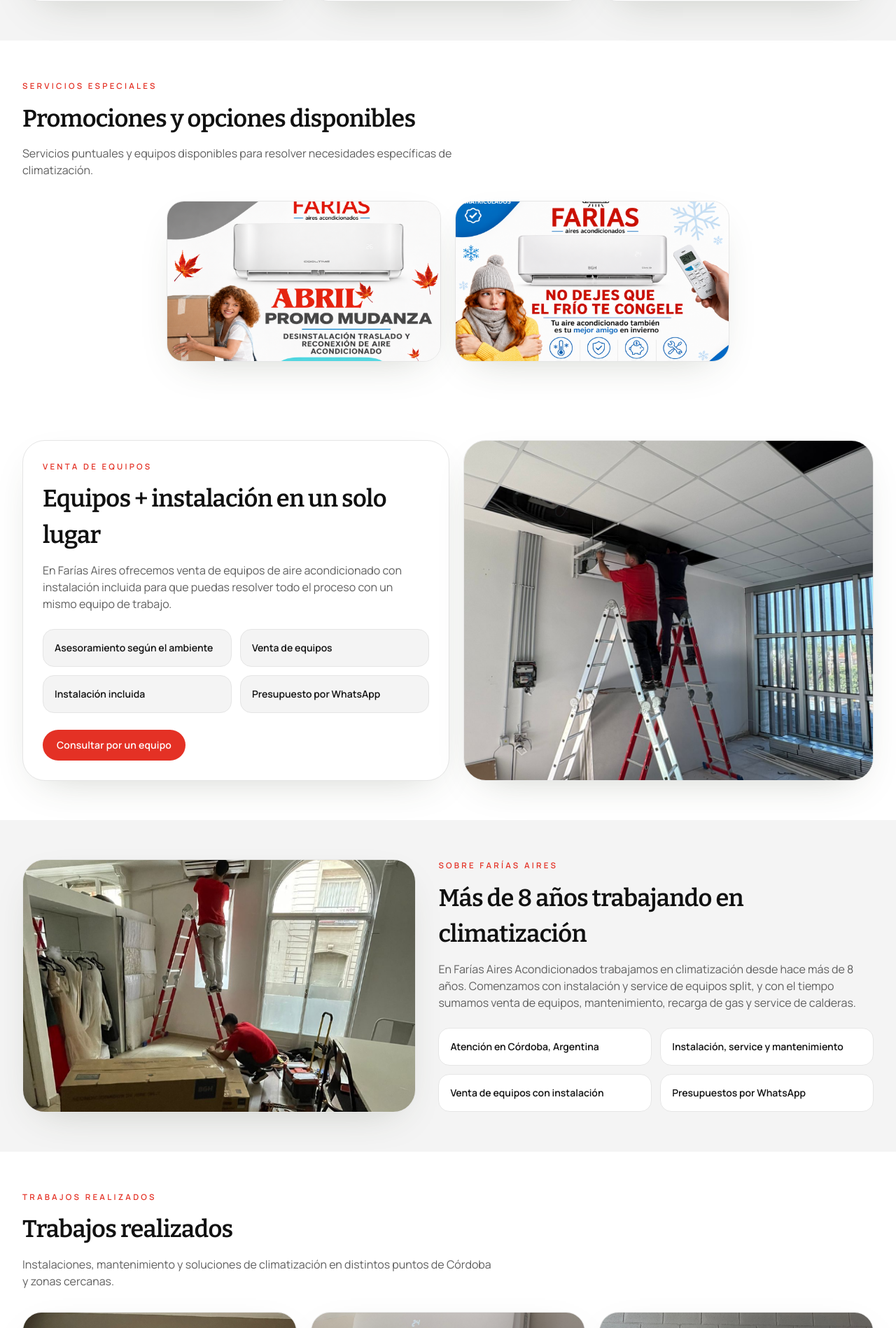
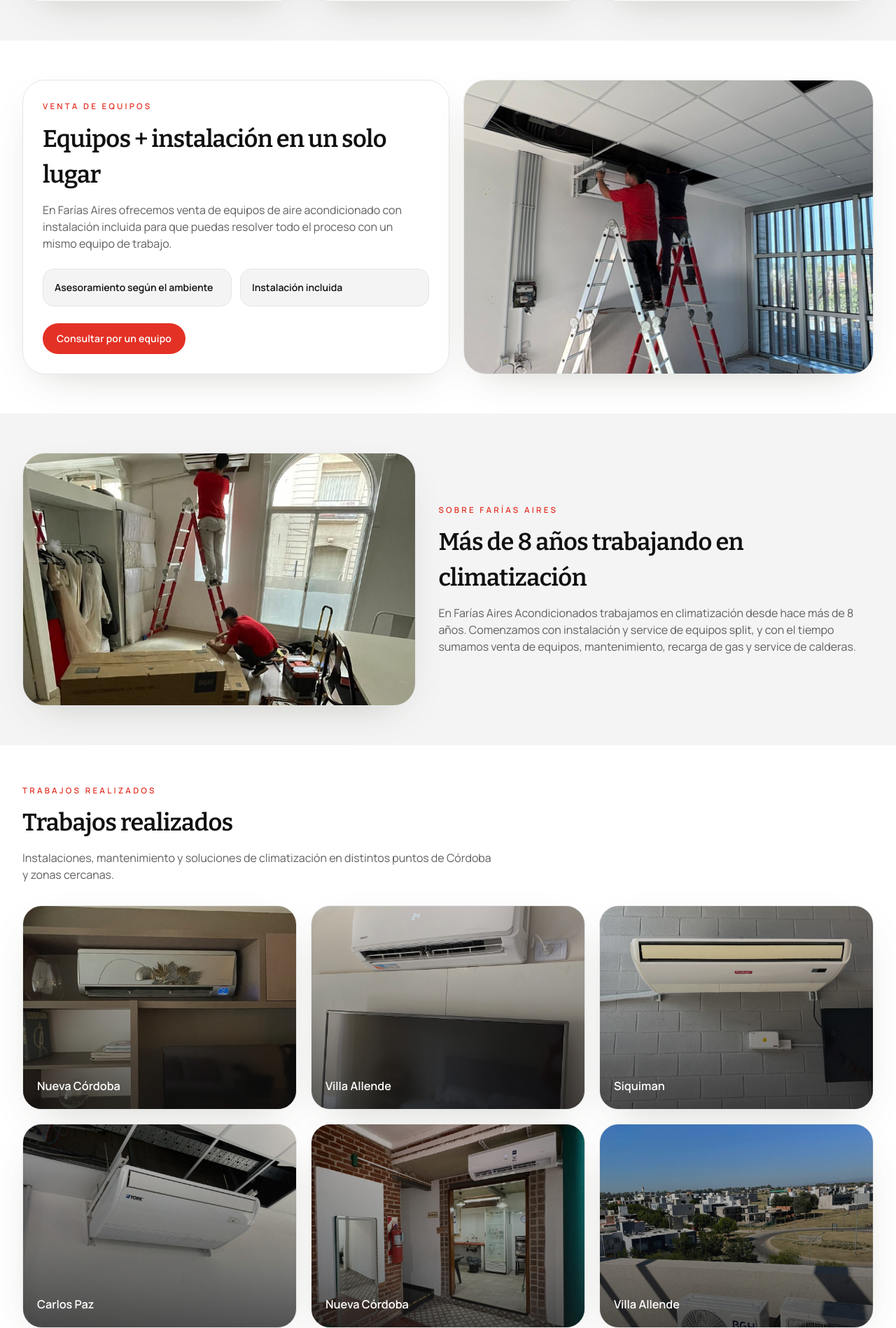
Before and after one commit to olmedovalentino/luma-estetica-demo, a Next.js app: page / in a window 1280 px wide. Shown: the part 1762-3660 px from the top of the page at 70% size. Built offline with nearby package versions, Linux system fonts and the light colour scheme.

Commit message:
Refresh Farias Aires gallery and cleanup sections

```diff
--- a/src/app/page.tsx
+++ b/src/app/page.tsx
@@ -5,7 +5,7 @@ import { FloatingWhatsAppButton } from "@/components/whatsapp-floating-button";
 import { SectionHeading } from "@/components/section-heading";
 import { SiteFooter } from "@/components/site-footer";
 import { SiteHeader } from "@/components/site-header";
-import { faqs, gallery, mediaFrames, services, site, specialServices } from "@/lib/site";
+import { faqs, gallery, mediaFrames, services, site } from "@/lib/site";
 
 type MediaVariant = "cover" | "contain";
 
@@ -135,7 +135,7 @@ export default function HomePage() {
               <div className="overflow-hidden rounded-[2rem] border border-[#E8E8E8] bg-white shadow-soft">
                 <MediaBlock
                   image={site.media.hero}
-                  alt="Trabajos de climatización de Farías Aires"
+                  alt="Trabajos de climatizaciÃ³n de FarÃ­as Aires"
                   label={site.heroVisualLabel}
                   title={site.heroVisualTitle}
                   className="h-[340px] sm:h-[400px] lg:h-full lg:min-h-[420px]"
@@ -186,40 +186,6 @@ export default function HomePage() {
           </div>
         </section>
 
-        <section className="mx-auto max-w-7xl px-4 py-14 sm:px-6 lg:px-8">
-          <SectionHeading
-            eyebrow="Servicios especiales"
-            title="Promociones y opciones disponibles"
-            description="Servicios puntuales y equipos disponibles para resolver necesidades específicas de climatización."
-          />
-
-            <div className="mt-8 grid gap-5 sm:grid-cols-2 lg:grid-cols-6">
-              {specialServices.map((item, index) => (
-                <article
-                  key={item.title}
-                  className={[
-                    "overflow-hidden rounded-[1.55rem] border border-[#E6E6E6] bg-white shadow-soft",
-                    "lg:col-span-2",
-                    index === 0 ? "lg:col-start-2" : "lg:col-start-4",
-                  ].join(" ")}
-                >
-                  <MediaBlock
-                    image={item.image}
-                    alt={item.alt}
-                    label={item.title}
-                    title={item.title}
-                    className="h-[228px]"
-                    sizes="(min-width: 1024px) 33vw, (min-width: 640px) 50vw, 100vw"
-                    frame={{
-                      variant: item.variant,
-                      objectPosition: item.objectPosition,
-                    }}
-                  />
-                </article>
-              ))}
-            </div>
-        </section>
-
         <section id="equipos" className="mx-auto max-w-7xl scroll-mt-20 px-4 py-14 sm:px-6 lg:px-8">
           <div className="grid gap-5 lg:grid-cols-[1.02fr_0.98fr]">
             <div className="rounded-[2rem] border border-[#E5E5E5] bg-white p-6 shadow-soft sm:p-7">
@@ -250,7 +216,7 @@ export default function HomePage() {
             <div className="overflow-hidden rounded-[2rem] border border-[#E8E8E8] bg-white shadow-soft">
               <MediaBlock
                 image={mediaFrames.equipment.image}
-                alt="Venta de equipos con instalación"
+                alt="Venta de equipos con instalaciÃ³n"
                 label={site.equipmentVisualLabel}
                 title={site.equipmentVisualTitle}
                 className="h-full min-h-[320px]"
@@ -266,7 +232,7 @@ export default function HomePage() {
             <div className="overflow-hidden rounded-[2rem] border border-[#E8E8E8] bg-white shadow-soft">
               <MediaBlock
                 image={site.media.about}
-                alt="Farías Aires Acondicionados"
+                alt="FarÃ­as Aires Acondicionados"
                 label={site.aboutVisualLabel}
                 title={site.aboutVisualTitle}
                 className="h-[320px] sm:h-[360px]"
@@ -281,17 +247,6 @@ export default function HomePage() {
                 title={site.aboutTitle}
                 description={site.aboutText}
               />
-
-              <div className="mt-6 grid gap-3 sm:grid-cols-2">
-                {site.trustPoints.map((point) => (
-                  <div
-                    key={point}
-                    className="rounded-2xl border border-[#E6E6E6] bg-white px-4 py-4 shadow-soft"
-                  >
-                    <p className="text-sm font-semibold text-[#111111]">{point}</p>
-                  </div>
-                ))}
-              </div>
             </div>
           </div>
         </section>
@@ -304,9 +259,9 @@ export default function HomePage() {
           />
 
           <div className="mt-8 grid gap-5 sm:grid-cols-2 lg:grid-cols-3">
-            {gallery.map((item) => (
+            {gallery.map((item, index) => (
               <article
-                key={item.title}
+                key={`${item.title}-${index}`}
                 className="group overflow-hidden rounded-[1.7rem] border border-[#E8E8E8] bg-white shadow-soft"
               >
                 <div className="relative h-[290px] overflow-hidden">
@@ -314,7 +269,7 @@ export default function HomePage() {
                     image={item.image}
                     alt={item.alt}
                     label={item.title}
-                    title={item.description}
+                    title={item.title}
                     className="h-full"
                     sizes="(min-width: 1024px) 33vw, (min-width: 640px) 50vw, 100vw"
                     frame={{ variant: "cover", objectPosition: item.objectPosition }}
@@ -322,9 +277,6 @@ export default function HomePage() {
                   <div className="absolute inset-0 bg-[linear-gradient(180deg,rgba(17,17,17,0.08),rgba(17,17,17,0.68))]" />
                   <div className="absolute bottom-0 left-0 right-0 p-5 text-white">
                     <h3 className="text-[1.02rem] font-semibold">{item.title}</h3>
-                    <p className="mt-2 max-w-[18rem] text-sm leading-6 text-white/84">
-                      {item.description}
-                    </p>
                   </div>
                 </div>
               </article>
@@ -341,7 +293,7 @@ export default function HomePage() {
                     {site.zonesEyebrow}
                   </p>
                   <h2 className="mt-3 font-display text-2xl font-semibold tracking-[-0.02em] text-[#111111] sm:text-3xl">
-                    Trabajamos en Córdoba y zonas cercanas
+                    Trabajamos en CÃ³rdoba y zonas cercanas
                   </h2>
                   <p className="mt-4 text-sm leading-6 text-[#5F5F5F] sm:text-base">
                     {site.zonesDescription}
--- a/src/lib/site.ts
+++ b/src/lib/site.ts
@@ -85,9 +85,7 @@ export const site = {
   ],
   equipmentPoints: [
     "Asesoramiento según el ambiente",
-    "Venta de equipos",
     "Instalación incluida",
-    "Presupuesto por WhatsApp",
   ],
   contactDetails: [
     {
@@ -145,6 +143,8 @@ export const site = {
       "/images/farias-aires/trabajo-2.jpg",
       "/images/farias-aires/trabajo-3.jpg",
       "/images/farias-aires/trabajo-4.jpg",
+      "/images/farias-aires/trabajo-5.jpg",
+      "/images/farias-aires/trabajo-6.jpg",
     ],
   },
 } as const;
@@ -244,52 +244,46 @@ export const services = [
 
 export const gallery = [
   {
-    title: "Instalaciones reales",
-    description: "Montaje prolijo de equipos en hogares y comercios.",
+    title: "Nueva Córdoba",
+    description: "",
     image: site.media.gallery[0],
     alt: "Instalaciones realizadas por Farías Aires",
     objectPosition: "center 47%",
   },
   {
-    title: "Trabajo técnico",
-    description: "Resoluciones en campo con terminaciones cuidadas.",
+    title: "Villa Allende",
+    description: "",
     image: site.media.gallery[1],
     alt: "Trabajo técnico realizado por Farías Aires",
     objectPosition: "center 42%",
   },
   {
-    title: "Mantenimiento y mejoras",
-    description: "Puesta a punto y mejoras sobre instalaciones existentes.",
+    title: "Siquiman",
+    description: "",
     image: site.media.gallery[2],
     alt: "Mantenimiento de climatización",
     objectPosition: "center 48%",
   },
   {
-    title: "Trabajos finalizados",
-    description: "Equipos instalados y trabajos entregados en distintas zonas.",
+    title: "Carlos Paz",
+    description: "",
     image: site.media.gallery[3],
     alt: "Trabajos finalizados por Farías Aires",
     objectPosition: "center 44%",
   },
-] as const;
-
-export const specialServices = [
   {
-    title: "Promo mudanza",
-    description:
-      "Desinstalación, traslado y reconexión del equipo para que puedas mudarlo de forma segura y prolija.",
-    image: mediaFrames.promos.mudanza.image,
-    alt: "Promo mudanza de aire acondicionado",
-    variant: mediaFrames.promos.mudanza.variant,
-    objectPosition: mediaFrames.promos.mudanza.objectPosition,
+    title: "Nueva Córdoba",
+    description: "",
+    image: site.media.gallery[4],
+    alt: "Trabajo realizado por Farías Aires en Nueva Córdoba",
+    objectPosition: "center 46%",
   },
   {
-    title: "Equipos a la venta",
-    description: "Consultá por equipos disponibles con opción de instalación incluida.",
-    image: mediaFrames.promos.flyer.image,
-    alt: "Equipos de aire acondicionado a la venta",
-    variant: mediaFrames.promos.flyer.variant,
-    objectPosition: mediaFrames.promos.flyer.objectPosition,
+    title: "Villa Allende",
+    description: "",
+    image: site.media.gallery[5],
+    alt: "Trabajo realizado por Farías Aires en Villa Allende",
+    objectPosition: "center 43%",
   },
 ] as const;
 
```
Also changed, not shown: public/images/farias-aires/trabajo-5.jpg (added), public/images/farias-aires/trabajo-6.jpg (added).
